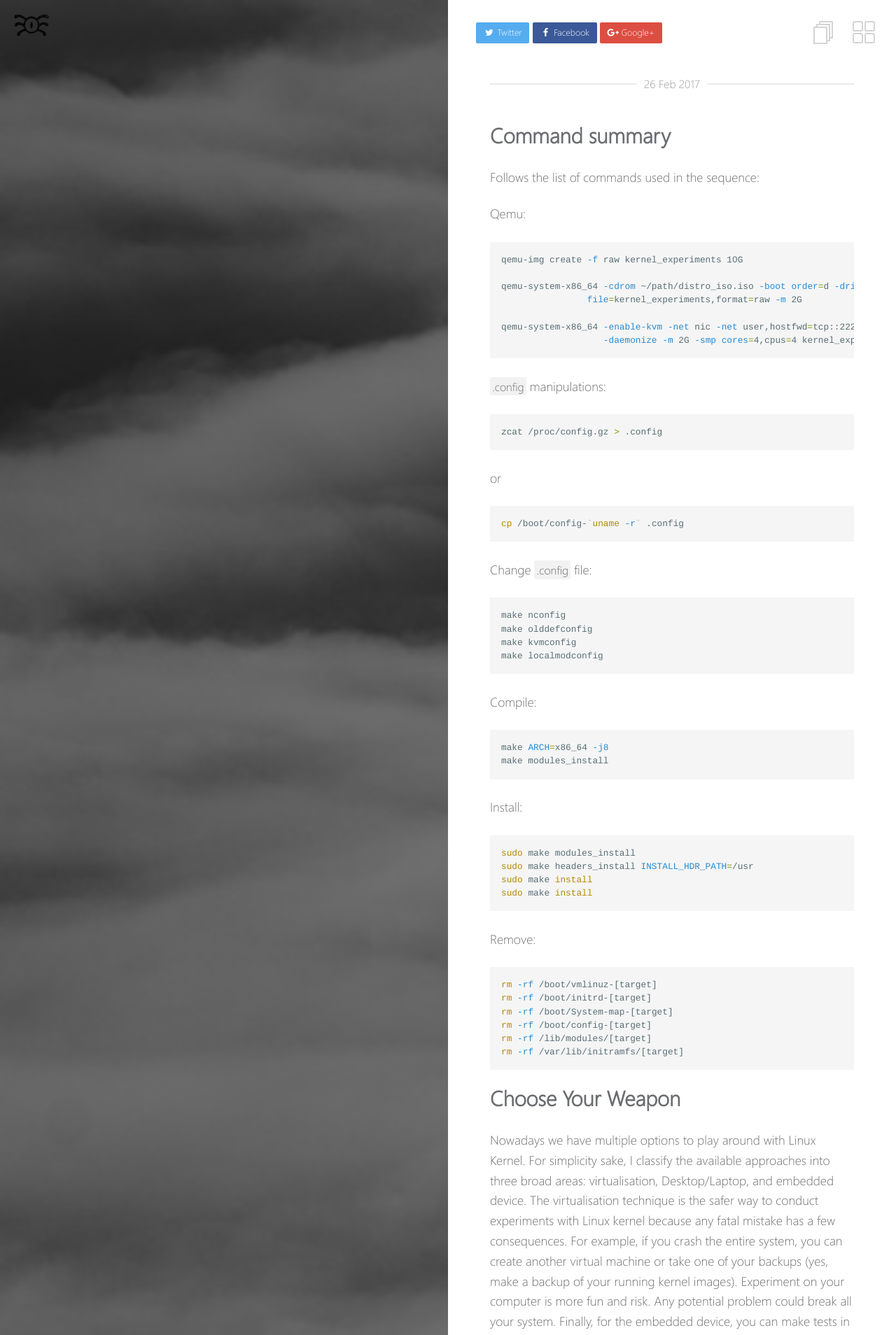
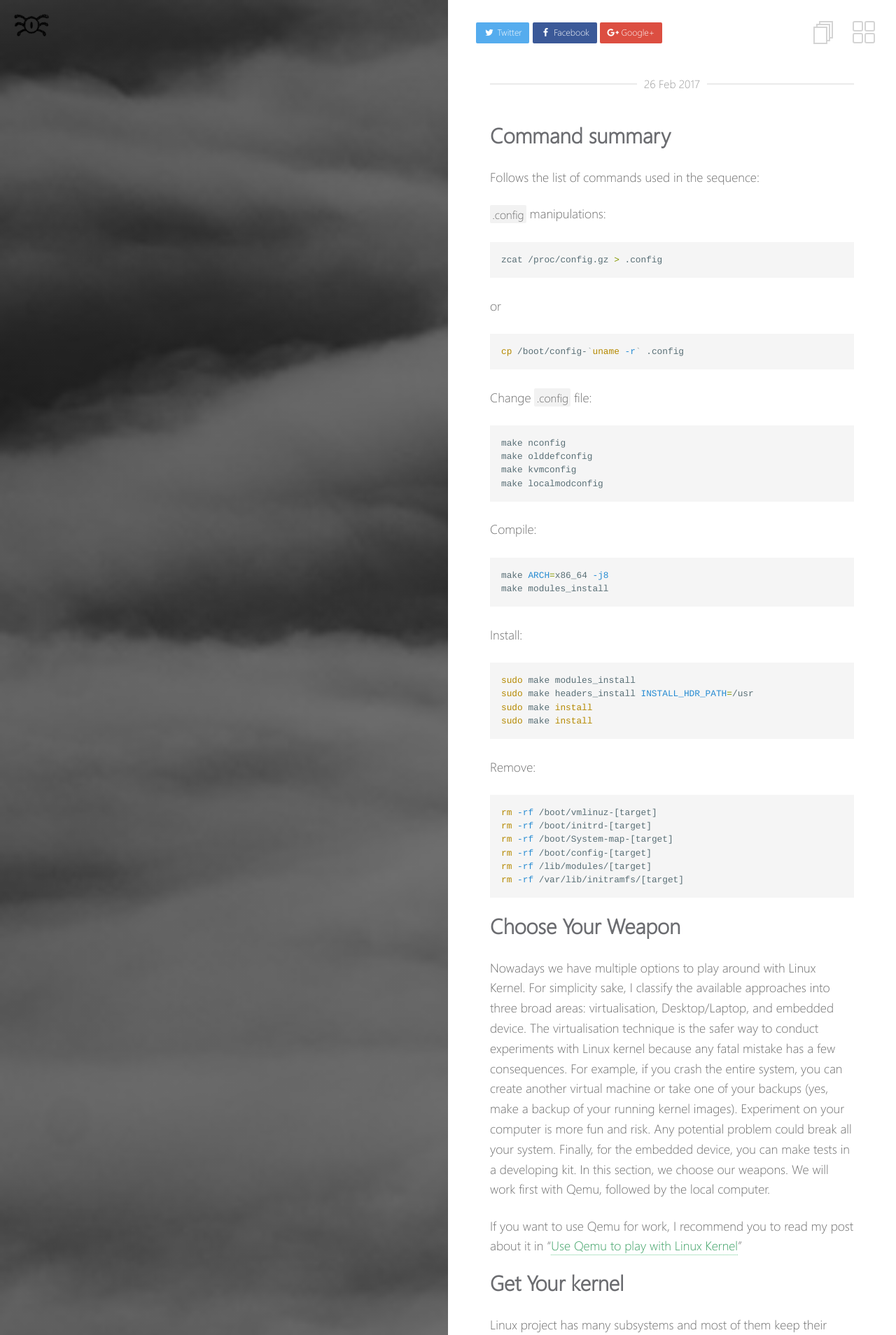
Before and after one commit to oslongjourney/oslongjourney.github.io, a Jekyll site: the page built from _posts/device-drivers-linux/2017-02-26-Kernel-compilation-and-installation.md, in a window 1280 px wide. Shown: the top 1908 px of the page at 70% size. Built offline with Jekyll 4.4.1, drawn with Linux system fonts in a browser that asks for light colours; some of the changed text lies outside the part shown.

Commit message:
Move content from kernel compilation to qemu post

```diff
--- a/_posts/device-drivers-linux/2017-02-26-Kernel-compilation-and-installation.md
+++ b/_posts/device-drivers-linux/2017-02-26-Kernel-compilation-and-installation.md
@@ -12,17 +12,6 @@ categories: linux-kernel
 [//]: <> (TODO: Lembrar de falar dos pacotes necessários)
 
 Follows the list of commands used in the sequence:
-
-Qemu:
-{% highlight bash %}
-qemu-img create -f raw kernel_experiments 10G
-
-qemu-system-x86_64 -cdrom ~/path/distro_iso.iso -boot order=d -drive \
-                file=kernel_experiments,format=raw -m 2G
-
-qemu-system-x86_64 -enable-kvm -net nic -net user,hostfwd=tcp::2222-:22,smb=$PWD/ \
-                   -daemonize -m 2G -smp cores=4,cpus=4 kernel_experiments
-{% endhighlight %}
 
 `.config` manipulations:
 
@@ -85,45 +74,7 @@ Finally, for the embedded device, you can make tests in a developing kit. In
 this section, we choose our weapons. We will work first with Qemu, followed by
 the local computer.
 
-Next section presents the basic setup for creating any virtual machine using
-Qemu, few free to skip this section.
-
-### Setup a Qemu image and running
-
-I am not interested in providing details related to virtualization in this
-here; I just present the steps in a very straightforward way.  If you want to
-know the details related to the command present in this section, see my post of
-Qemu. First of all, install  Qemu on your machine. Then, create a new image
-with the command:
-
-{% highlight bash %}
-qemu-img create -f raw kernel_experiments 10G
-{% endhighlight %}
-
-* `qemu-img`: disk image utility.
-  * `create`: Create new disk image.
-  * `-f`: Specifies the format of the image. For simplicity we selected raw.
-  * `name`: kernel_experiments it is the image name.
-  * `size`: In the end you can see the size of 4G, you can change it.
-
-Next, download the distribution ISO of your preference (I recommend Debian and
-Arch), and install it in the raw file with the following command:
-
-{% highlight bash %}
-qemu-system-x86_64 -cdrom ~/path/distro_iso.iso -boot order=d -drive \
-                   file=kernel_experiments,format=raw -m 2G
-{% endhighlight %}
-
-Finally, after the installation it is time to start the machine with the
-command:
-
-{% highlight bash %}
-qemu-system-x86_64 -enable-kvm -net nic -net user,hostfwd=tcp::2222-:22,smb=$PWD/ \
-                   -daemonize -m 2G -smp cores=4,cpus=4 kernel_experiments
-{% endhighlight %}
-
-The above command has a lot of parameters, which is detailed described in the
-Qemu post. So... here is the end of Qemu setup, let's start the real thing.
+If you want to use Qemu for work, I recommend you to read my post about it in "[Use Qemu to play with Linux Kernel]({{ site.baseurl }}{% post_url 2017-02-26-use-qemu-to-play-with-linux %})"
 
 ## Get Your kernel
 
```
Also changed, not shown: _posts/device-drivers-linux/2017-02-26-qemu.md (deleted, +0 -23 lines), _posts/device-drivers-linux/2017-02-26-use-qemu-to-play-with-linux.md (added, +62 -0 lines).
